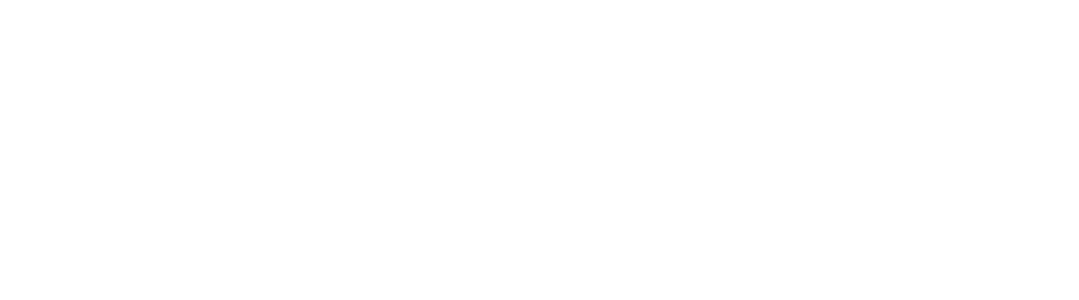
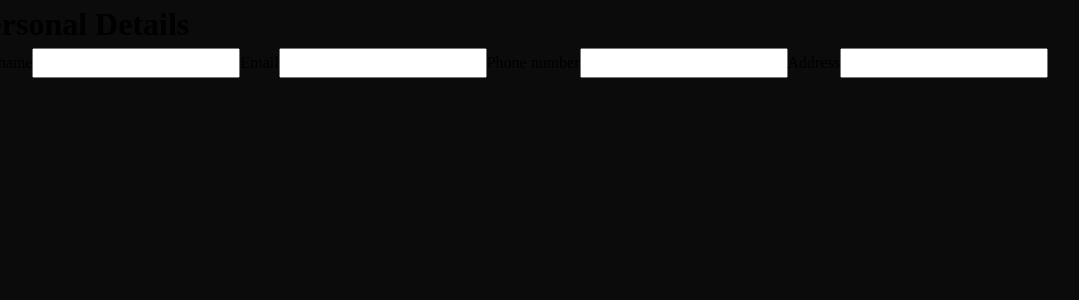
Before and after one commit to Julczan/cv_app, a React (Vite) app: page / in a window 1280 px wide. Shown: the top 300 px of the page, without its empty margins (32-1111 px from the left). Built offline with nearby package versions, Linux system fonts and the light colour scheme.

Commit message:
pick colors for ui

```diff
--- /dev/null
+++ b/src/components/Input.css
@@ -0,0 +1,3 @@
+#input-section {
+  color: white;
+}
--- /dev/null
+++ b/src/components/InputSection.jsx
@@ -0,0 +1,11 @@
+import PersonalInfo from "./PersonalInfo";
+
+function InputSection() {
+  return (
+    <div className="input-section">
+      <PersonalInfo />
+    </div>
+  );
+}
+
+export default InputSection;
--- /dev/null
+++ b/src/components/PersonalInfo.jsx
@@ -0,0 +1,22 @@
+function PersonalInfo() {
+  return (
+    <div className="card">
+      <h1>Personal Details</h1>
+      <Input label={"Full name"} />
+      <Input label={"Email"} />
+      <Input label={"Phone number"} />
+      <Input label={"Address"} />
+    </div>
+  );
+}
+
+function Input({ label, value }) {
+  return (
+    <>
+      <label htmlFor={label}>{label}</label>
+      <input value={value} id={value} />
+    </>
+  );
+}
+
+export default PersonalInfo;
--- a/src/index.css
+++ b/src/index.css
@@ -66,3 +66,26 @@
 #__next {
   isolation: isolate;
 }
+
+:root {
+  --bg-dark: oklch(0.1 0 80);
+  --bg: oklch(0.15 0 80);
+  --bg-light: oklch(0.2 0 80);
+  --text: oklch(0.96 0 80);
+  --text-muted: oklch(0.76 0 80);
+  --highlight: oklch(0.5 0 80);
+  --border: oklch(0.4 0 80);
+  --border-muted: oklch(0.3 0 80);
+  --primary: oklch(0.76 0.1 80);
+  --secondary: oklch(0.76 0.1 260);
+  --danger: oklch(0.7 0.05 30);
+  --warning: oklch(0.7 0.05 100);
+  --success: oklch(0.7 0.05 160);
+  --info: oklch(0.7 0.05 260);
+  --shadow:
+    0px 2px 2px hsla(0, 0%, 0%, 0.07), 0px 4px 4px hsla(0, 0%, 0%, 0.15);
+}
+
+body {
+  background-color: var(--bg);
+}
--- a/src/main.jsx
+++ b/src/main.jsx
@@ -1,5 +1,10 @@
 import { StrictMode } from "react";
 import { createRoot } from "react-dom/client";
 import "./index.css";
+import InputSection from "./components/InputSection";
 
-createRoot(document.getElementById("root")).render(<StrictMode></StrictMode>);
+createRoot(document.getElementById("root")).render(
+  <StrictMode>
+    <InputSection />
+  </StrictMode>,
+);
```
